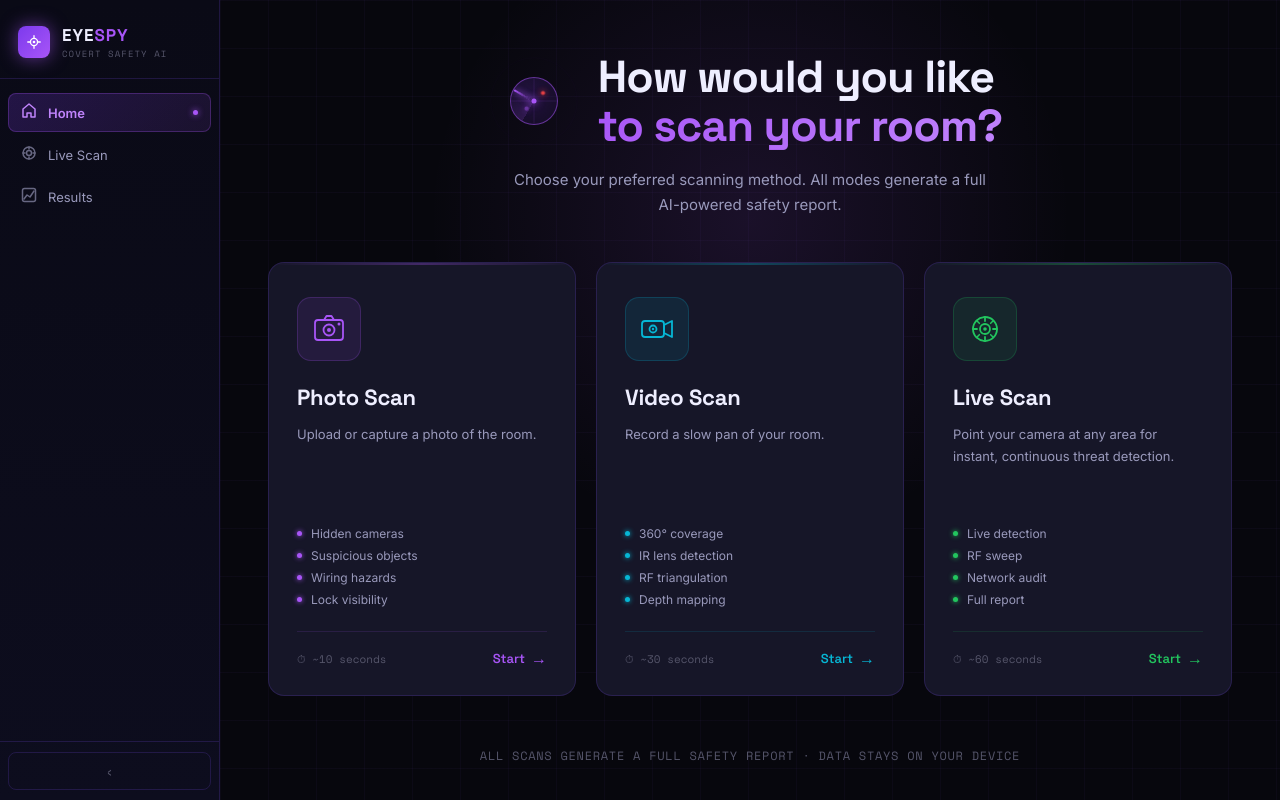
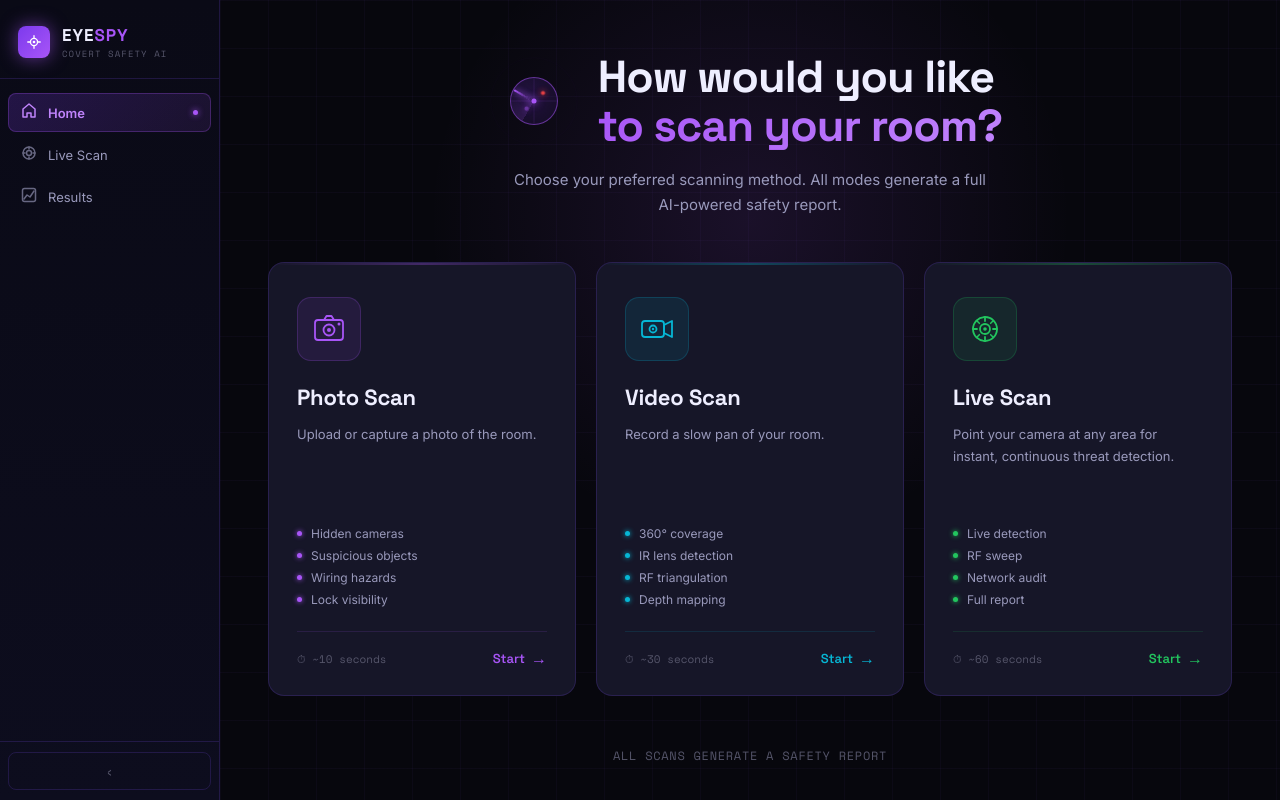
Before and after one commit to paoloprogram12/CitrusHack, a React (Vite) app: page / in a window 1280 px wide. Built offline with nearby package versions, Linux system fonts and the light colour scheme.

Commit message:
change tag underneath

```diff
--- a/src/pages/Landing.tsx
+++ b/src/pages/Landing.tsx
@@ -202,7 +202,7 @@ export const Landing: React.FC<LandingProps> = ({ setPage, tweaks }) => {
       {/* Footer note */}
       <div style={{ textAlign: 'center', padding: '0 48px 36px', position: 'relative', zIndex: 2 }}>
         <span style={{ fontSize: 12, color: tokens.text3, fontFamily: tokens.fontMono, letterSpacing: '0.06em' }}>
-          ALL SCANS GENERATE A FULL SAFETY REPORT · DATA STAYS ON YOUR DEVICE
+          ALL SCANS GENERATE A SAFETY REPORT
         </span>
       </div>
 
```
